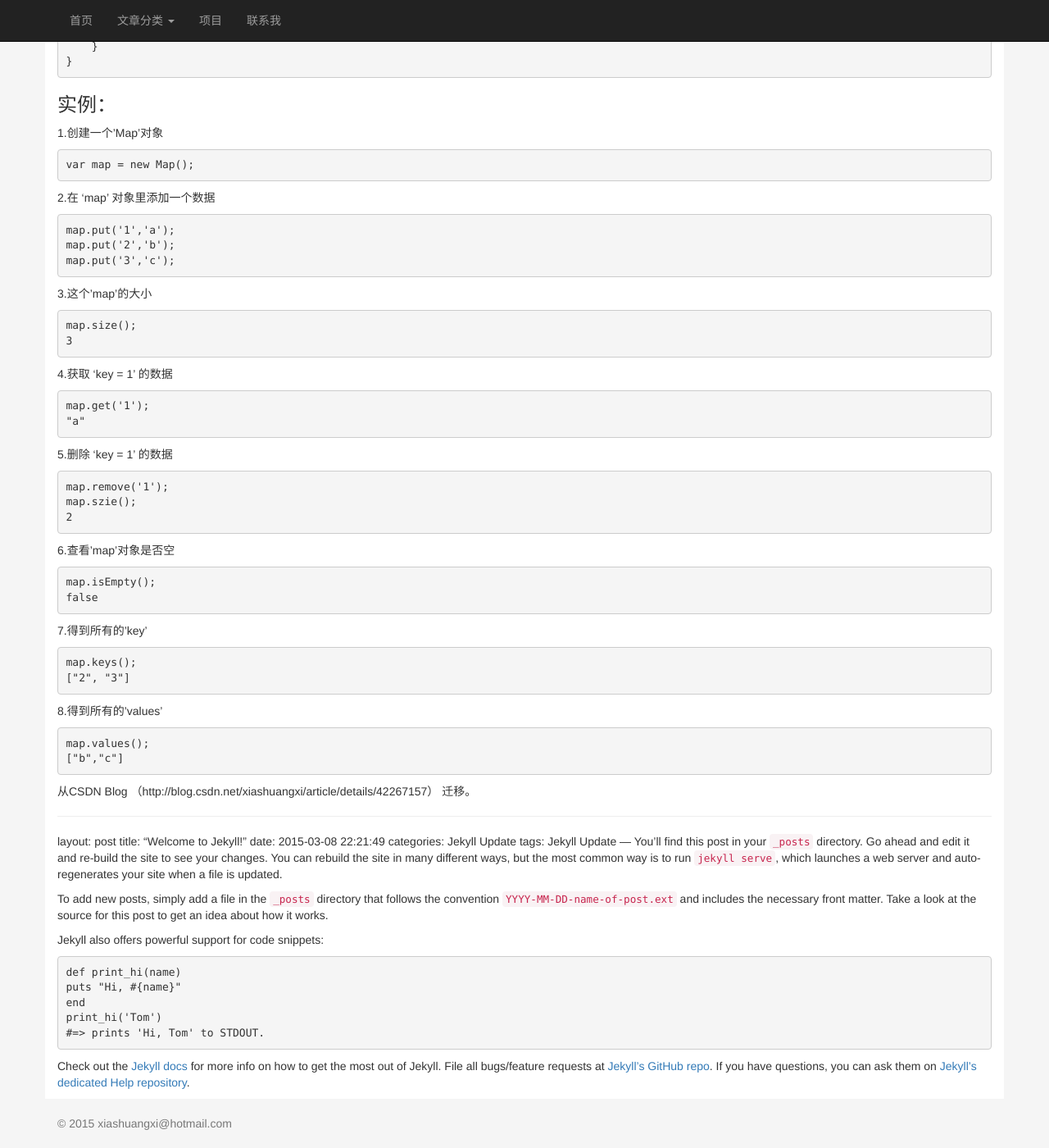
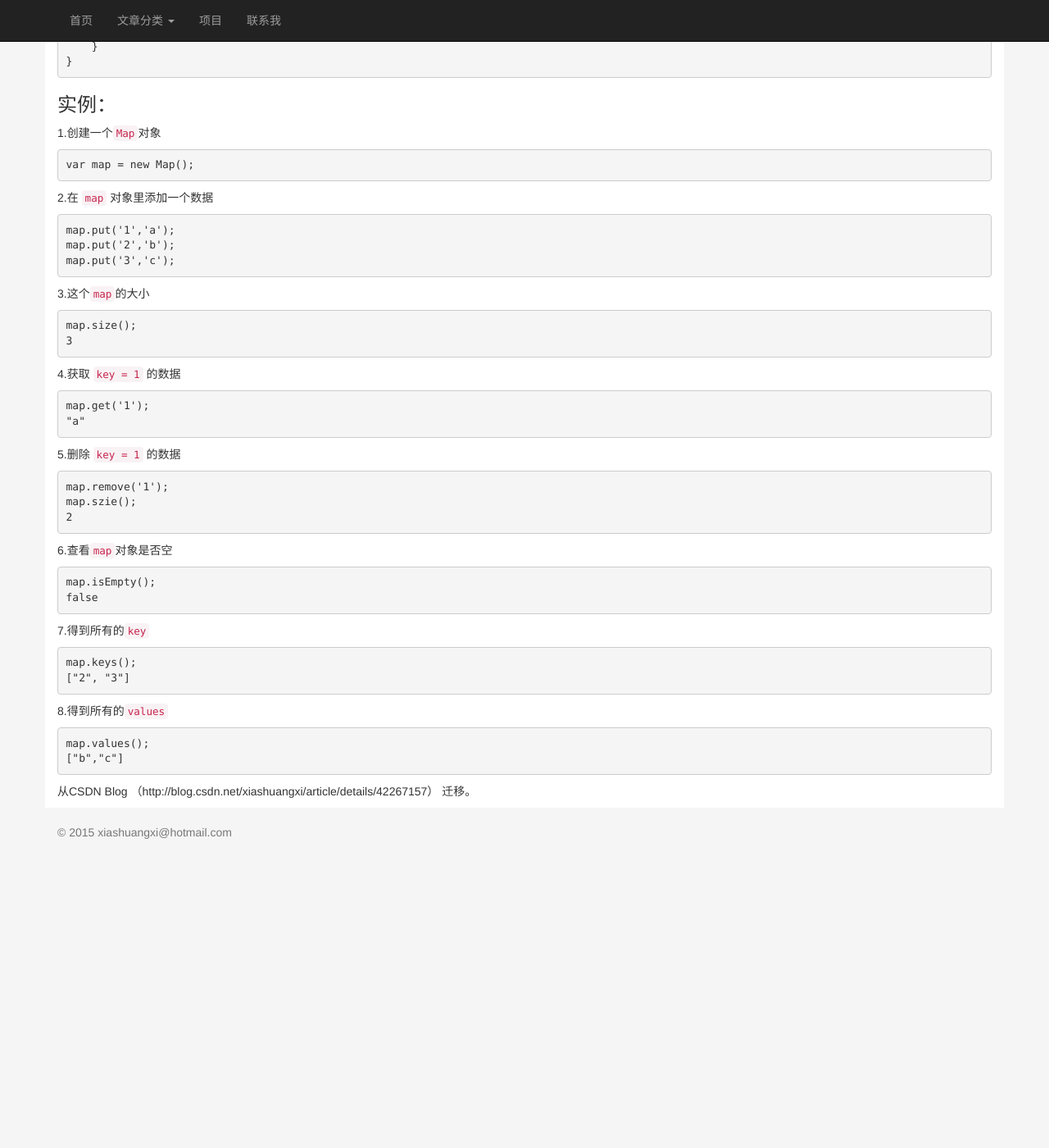
Before and after one commit to jinchangle/xiashuangxi.github.io, a Jekyll site: the page built from _posts/article/2015-05-15-javascript-map.md, in a window 1280 px wide and 1400 px high, scrolled down 1427 px. Shown: the whole window at 82% size. Built offline with Jekyll 4.4.1, drawn with Linux system fonts in a browser that asks for light colours; nearby versions of some CDN libraries; after the commit the page ends 2472 px from its top, so only the background shows below that.

Commit message:
Please enter the commit message for your changes. Lines starting  with '' will be ignored, and an empty message aborts the commit.  On branch master  Your branch is up-to-date with 'origin/master'.
 Changes to be committed:
	modified:   _posts/article/2015-05-15-javascript-map.md

````diff
--- a/_posts/article/2015-05-15-javascript-map.md
+++ b/_posts/article/2015-05-15-javascript-map.md
@@ -82,82 +82,53 @@
 {% endhighlight %}
 
 ###实例：
-1.创建一个'Map'对象
-```javascript
+1.创建一个`Map`对象
+{% highlight javascript %}
 var map = new Map();
-```
+{% endhighlight %}
 
-2.在 'map' 对象里添加一个数据
-```javascript
+2.在 `map` 对象里添加一个数据
+{% highlight javascript %}
 map.put('1','a');
 map.put('2','b');
 map.put('3','c');
-```
+{% endhighlight %}
 
-3.这个'map'的大小
-```javascript
+3.这个`map`的大小
+{% highlight javascript %}
 map.size();
 3
-```
+{% endhighlight %}
 
-4.获取 'key = 1' 的数据
-```javascript
+4.获取 `key = 1` 的数据
+{% highlight javascript %}
 map.get('1');
 "a"
-```
+{% endhighlight %}
 
-5.删除 'key = 1' 的数据
-```javascript
+5.删除 `key = 1` 的数据
+{% highlight javascript %}
 map.remove('1');
 map.szie();
 2
-```
+{% endhighlight %}
 
-6.查看'map'对象是否空
-```javascript
+6.查看`map`对象是否空
+{% highlight javascript %}
 map.isEmpty();
 false
-```
+{% endhighlight %}
 
-7.得到所有的'key'
-```javascript
+7.得到所有的`key`
+{% highlight javascript %}
 map.keys();
 ["2", "3"]
-```
+{% endhighlight %}
 
-8.得到所有的'values'
-```javascript
+8.得到所有的`values`
+{% highlight javascript %}
 map.values();
 ["b","c"]
-```
+{% endhighlight %}
 
 从CSDN Blog （http://blog.csdn.net/xiashuangxi/article/details/42267157） 迁移。
-
-
-
----
-layout: post
-title:  "Welcome to Jekyll!"
-date:   2015-03-08 22:21:49
-categories: Jekyll Update
-tags: Jekyll Update
----
-You’ll find this post in your `_posts` directory. Go ahead and edit it and re-build the site to see your changes. You can rebuild the site in many different ways, but the most common way is to run `jekyll serve`, which launches a web server and auto-regenerates your site when a file is updated.
-
-To add new posts, simply add a file in the `_posts` directory that follows the convention `YYYY-MM-DD-name-of-post.ext` and includes the necessary front matter. Take a look at the source for this post to get an idea about how it works.
-
-Jekyll also offers powerful support for code snippets:
-
-{% highlight ruby %}
-def print_hi(name)
-puts "Hi, #{name}"
-end
-print_hi('Tom')
-#=> prints 'Hi, Tom' to STDOUT.
-{% endhighlight %}
-
-Check out the [Jekyll docs][jekyll] for more info on how to get the most out of Jekyll. File all bugs/feature requests at [Jekyll’s GitHub repo][jekyll-gh]. If you have questions, you can ask them on [Jekyll’s dedicated Help repository][jekyll-help].
-
-[jekyll]:      http://jekyllrb.com
-[jekyll-gh]:   https://github.com/jekyll/jekyll
-[jekyll-help]: https://github.com/jekyll/jekyll-help
````
